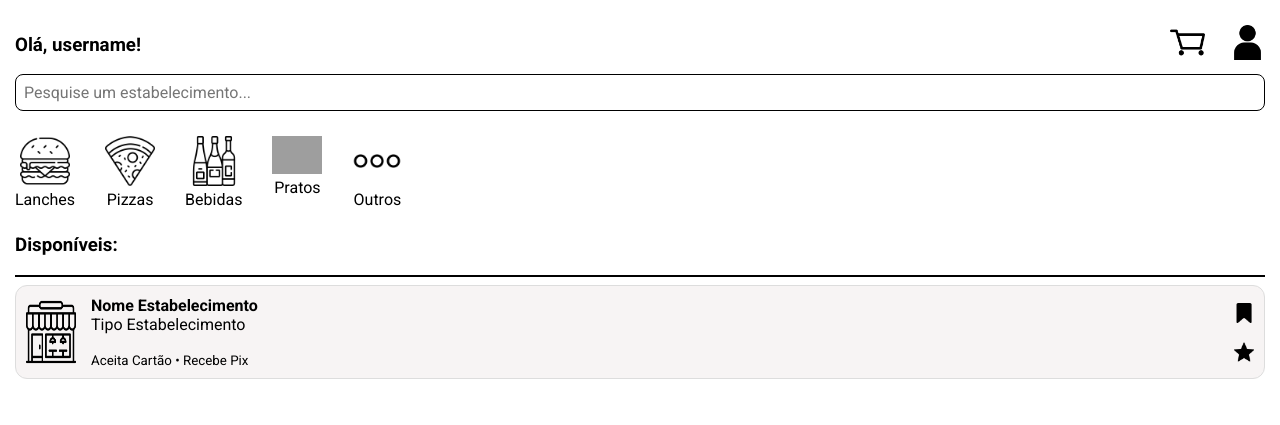
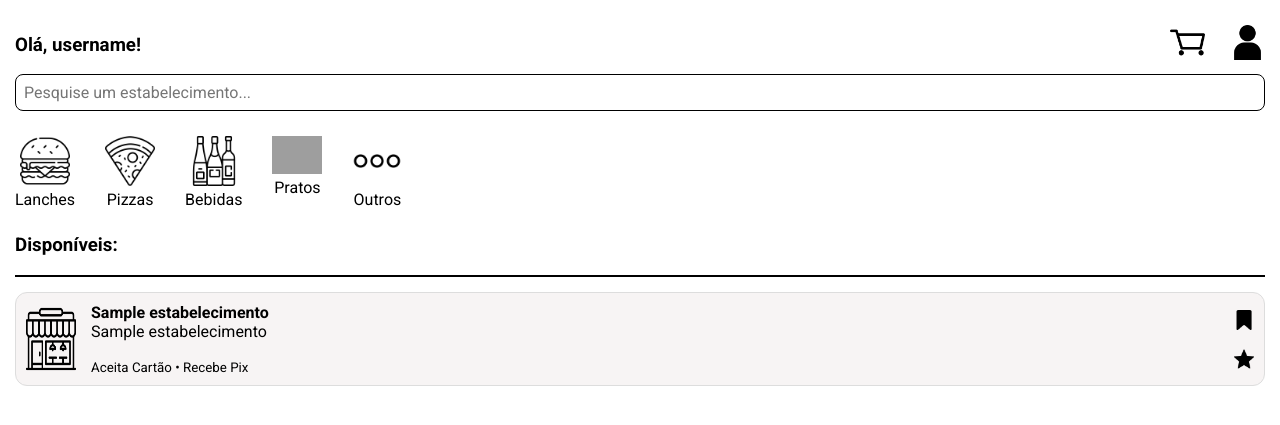
Before and after one commit to LUC4SMELLO/BaoDMais, a Flask app: template templates/pagina_inicial.html in a window 1280 px wide. Shown: the top 425 px of the page. Run offline with Flask 3, Linux system fonts and the light colour scheme; the template is opened without the code that fills it: most values are stand-ins (such as "Sample title", 1, 10 or a date in 2020); grey boxes are pictures that could not be loaded.

Commit message:
feat: página inicial exibindo estabelecimentos

```diff
--- a/static/css/pagina_inicial.css
+++ b/static/css/pagina_inicial.css
@@ -54,6 +54,7 @@ body {
 hr {
     border: 0;
     border-top: 2px solid;
+    margin-bottom: 15px;
 }
 
 .card-link {
@@ -74,6 +75,7 @@ hr {
     cursor: pointer;
     border: 1px solid #ddd;
     border-radius: 12px;
+    margin-bottom: 15px;
 }
 
 .card-estabelecimento:hover {
--- a/templates/pagina_inicial.html
+++ b/templates/pagina_inicial.html
@@ -45,6 +45,7 @@
             <hr>
         </div>
 
+        {% for estabelecimento in estabelecimentos %}
         <a href="{{ url_for('estabelecimento.estabelecimento') }}" class="card-link">
         <div class="card-estabelecimento">
             <div class="informacoes-estabelecimento">
@@ -52,13 +53,13 @@
                 <div class="lado-esquerdo">
                     <img src="{{ url_for('static', filename='images/restaurante.png') }}" width="50" alt="Foto">
                     <div class="texto-estabelecimento">
-                        <b>Nome Estabelecimento</b>
-                        <span>Tipo Estabelecimento</span><br>
+                        <b>{{ estabelecimento[1] }}</b>
+                        <span>{{ estabelecimento[2] }}</span><br>
                         <small>Aceita Cartão • Recebe Pix</small>
                     </div>
                 </div>
 
-                <!-- Grupo da Direita (Novas imagens) -->
+                <!-- Grupo da Direita -->
                 <div class="icones-direita">
                     <img src="{{ url_for('static', filename='images/favorito_black.png') }}" width="20" height="20" alt="Favoritar">
                     <br>
@@ -67,6 +68,7 @@
             </div>
         </div>
         </a>
+        {% endfor %}
 
     </div>
 </body>
```
